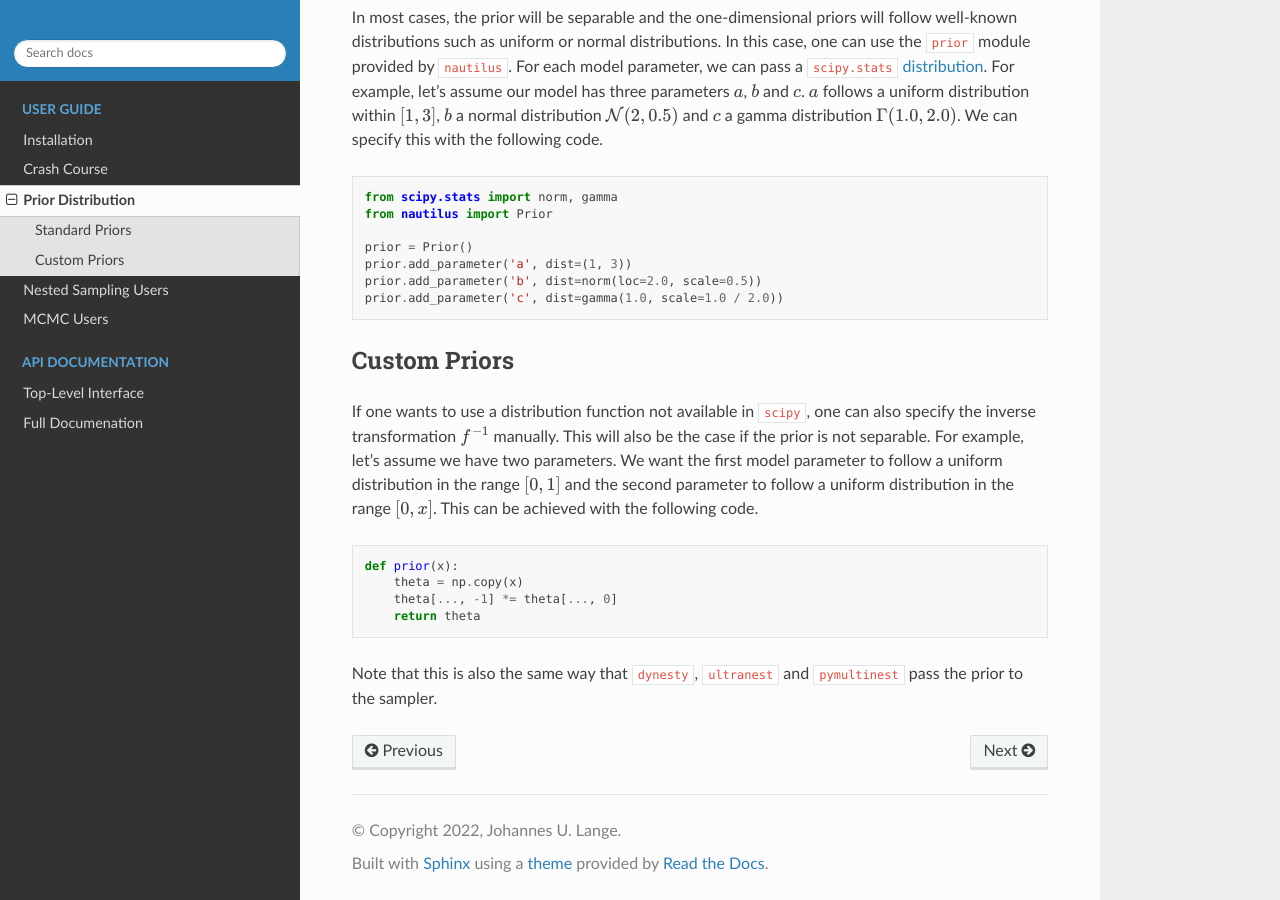
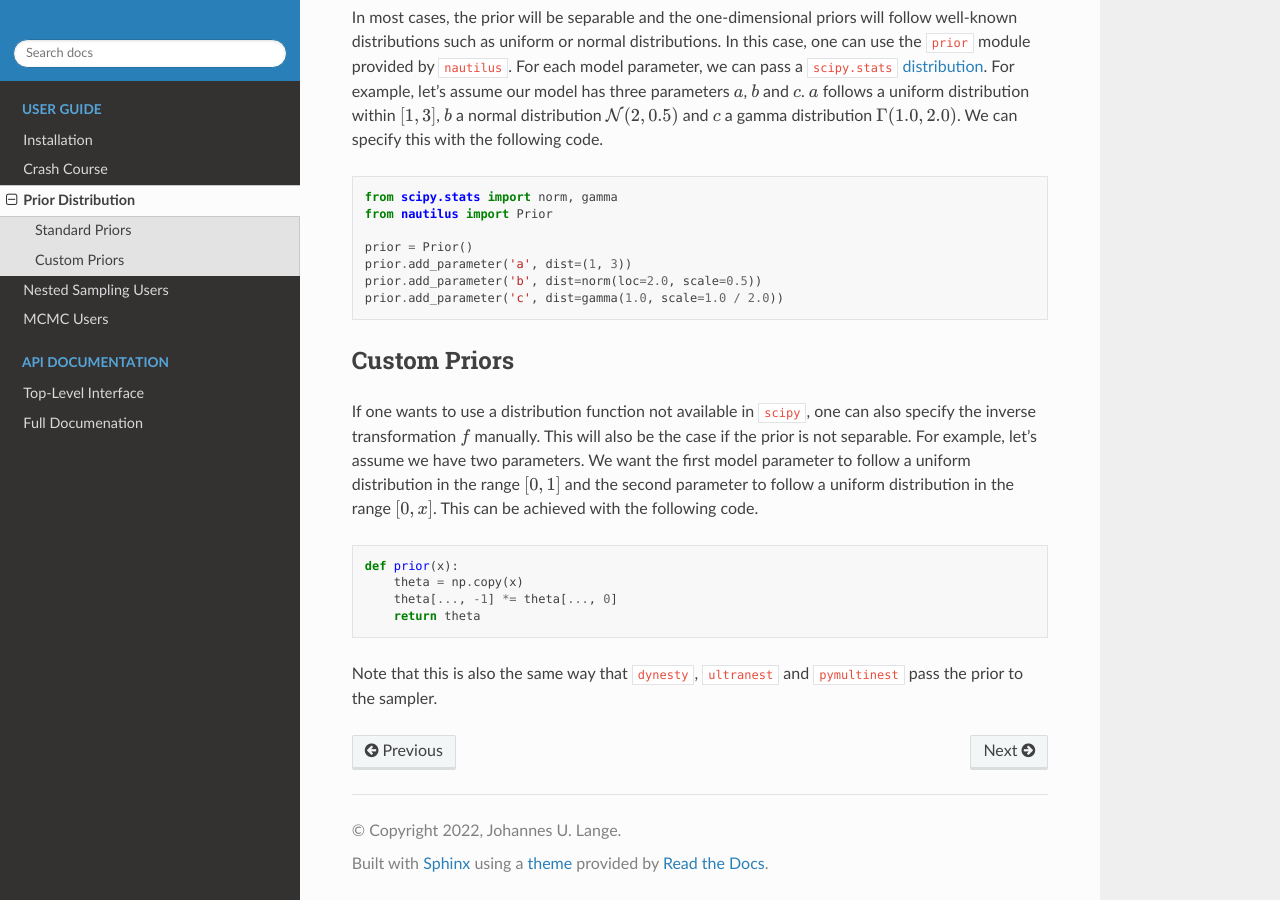
Before and after one commit to johannesulf/nautilus, a Sphinx documentation site: the page built from docs/source/guides/prior_distribution.rst, in a window 1280 px wide and 900 px high, scrolled down 526 px. Built offline with Sphinx 7.4.7 and the Read the Docs theme 2.0.0, drawn with Linux system fonts in a browser that asks for light colours.

Commit message:
updated docs

```diff
--- a/docs/source/guides/prior_distribution.rst
+++ b/docs/source/guides/prior_distribution.rst
@@ -52,11 +52,11 @@ Custom Priors
 -------------
 
 If one wants to use a distribution function not available in ``scipy``, one can
-also specify the inverse transformation :math:`f^{-1}` manually. This will also
-be the case if the prior is not separable. For example, let's assume we have
-two parameters. We want the first model parameter to follow a uniform
-distribution in the range :math:`[0, 1]` and the second parameter to follow a
-uniform distribution in the range :math:`[0, x]`. This can be achieved with the
+also specify the inverse transformation :math:`f` manually. This will also be
+the case if the prior is not separable. For example, let's assume we have two
+parameters. We want the first model parameter to follow a uniform distribution
+in the range :math:`[0, 1]` and the second parameter to follow a uniform
+distribution in the range :math:`[0, x]`. This can be achieved with the
 following code.
 
 .. code-block:: python
```
